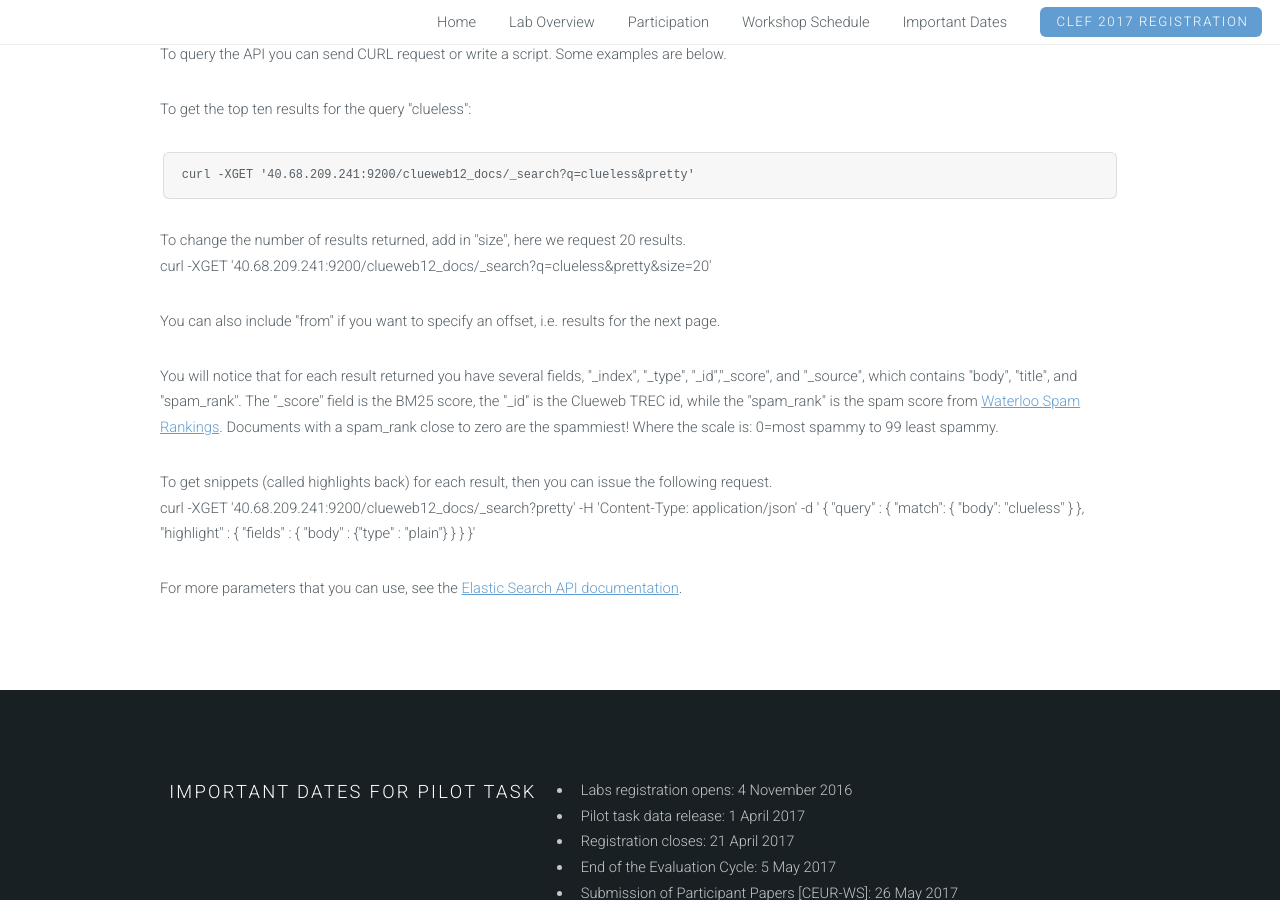
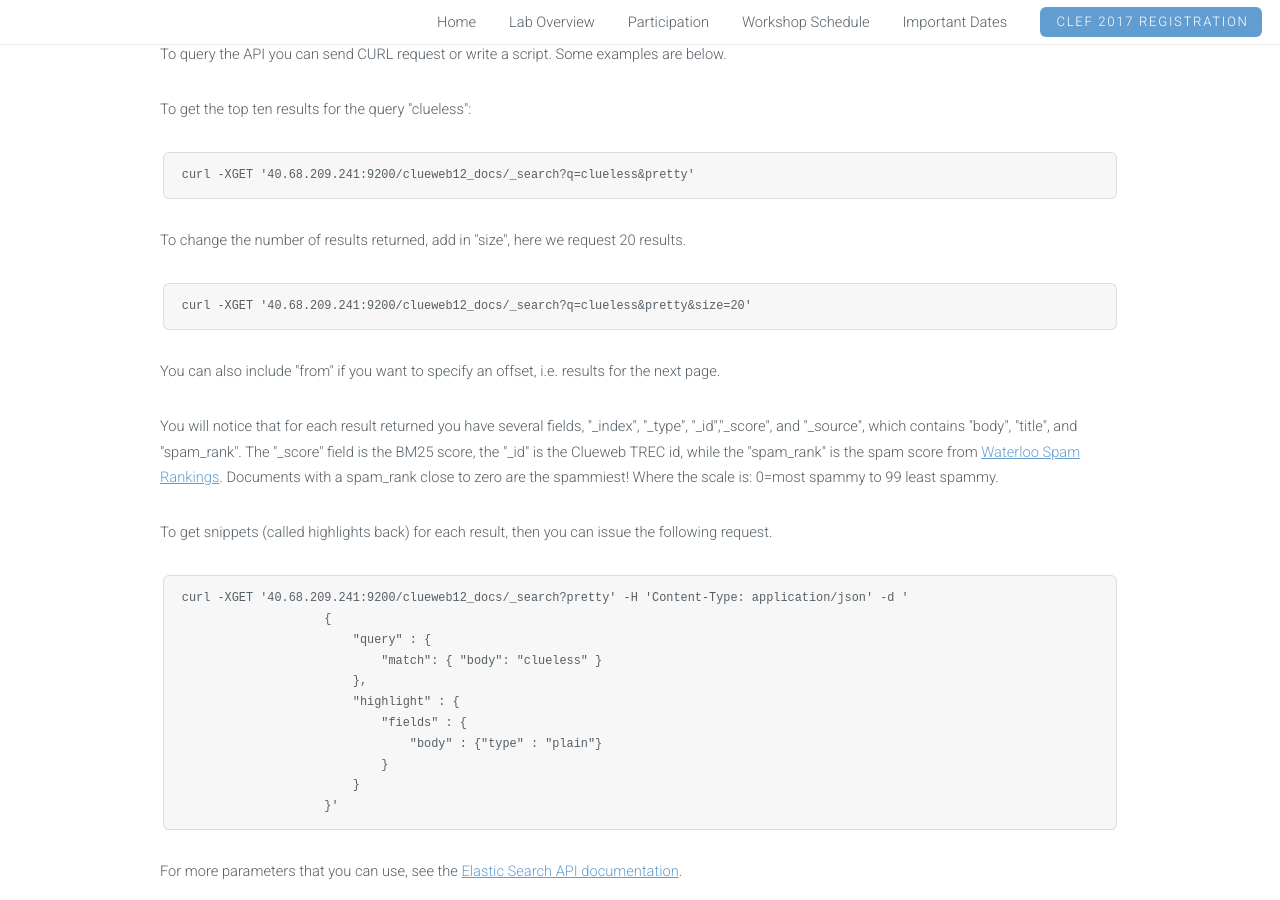
Before and after one commit to ekanou/dynamicsearch, a Jekyll site: the page built from clef-lab.html, in a window 1280 px wide and 900 px high, scrolled down 4292 px. Built offline with Jekyll 4.4.1, drawn with Linux system fonts in a browser that asks for light colours.

Commit message:
updated elastic instructions

```diff
--- a/clef-lab.html
+++ b/clef-lab.html
@@ -150,7 +150,7 @@ layout: clef-default
 
                 <p>To change the number of results returned, add in "size", here we request 20 results. <br>
 
-                   curl -XGET '40.68.209.241:9200/clueweb12_docs/_search?q=clueless&pretty&size=20'</p>
+                    <pre><code>curl -XGET '40.68.209.241:9200/clueweb12_docs/_search?q=clueless&pretty&size=20'</code></pre></p>
 
                    <p>You can also include "from" if you want to specify an offset, i.e. results for the next page.</p>
 
@@ -159,7 +159,7 @@ layout: clef-default
 
                    <p>To get snippets (called highlights back) for each result, then you can issue the following request.<br>
 
-                    curl -XGET '40.68.209.241:9200/clueweb12_docs/_search?pretty' -H 'Content-Type: application/json' -d '
+                     <pre><code>curl -XGET '40.68.209.241:9200/clueweb12_docs/_search?pretty' -H 'Content-Type: application/json' -d '
                     {
                         "query" : {
                             "match": { "body": "clueless" }
@@ -169,7 +169,7 @@ layout: clef-default
                                 "body" : {"type" : "plain"}
                             }
                         }
-                    }'
+                    }'</code></pre>
                 </p>
 
 
```
